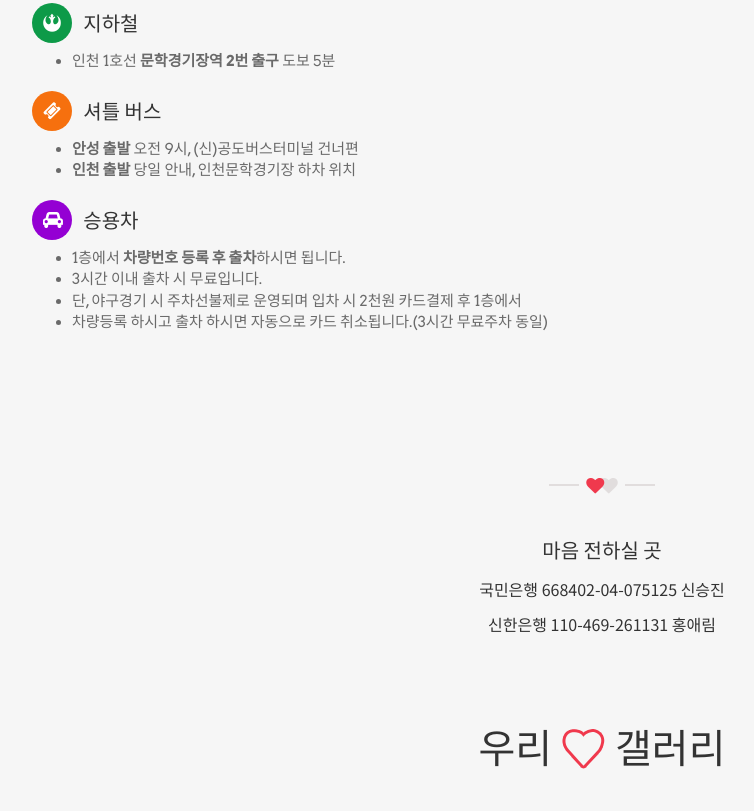
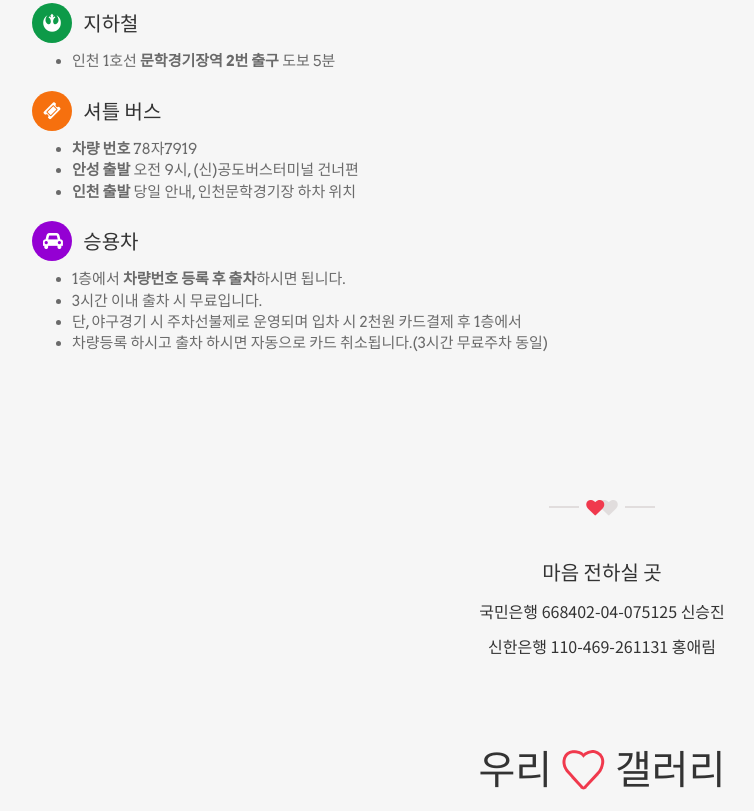
Before and after one commit to aerim-seungjin-wedding/aerim-seungjin-wedding.github.io, a plain HTML site: page index.html in a window 1280 px wide. Shown: the part 3569-4380 px from the top of the page, without its empty margins (38-792 px from the left). Drawn offline with nearby package versions, Linux system fonts and the light colour scheme.

Commit message:
add bus number

```diff
--- a/index.html
+++ b/index.html
@@ -332,6 +332,7 @@
                             </div>
                             <h3 class="inline">셔틀 버스</h3>
                                 <ul>
+                                <li><b>차량 번호</b> 78자7919</li>
                                 <li><b>안성 출발</b> 오전 9시, (신)공도버스터미널 건너편</li>
                                 <li><b>인천 출발</b> 당일 안내, 인천문학경기장 하차 위치</li>
                                 </ul>
```
